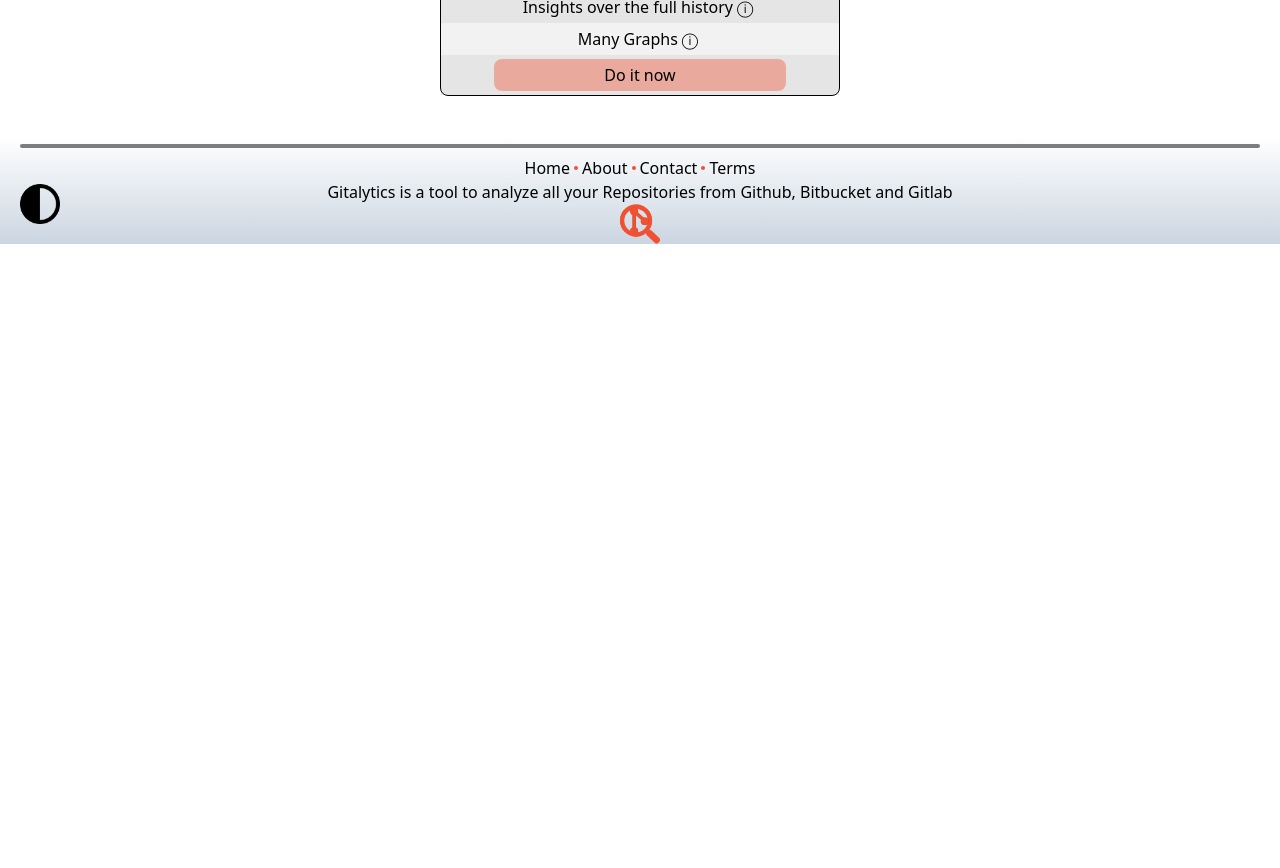
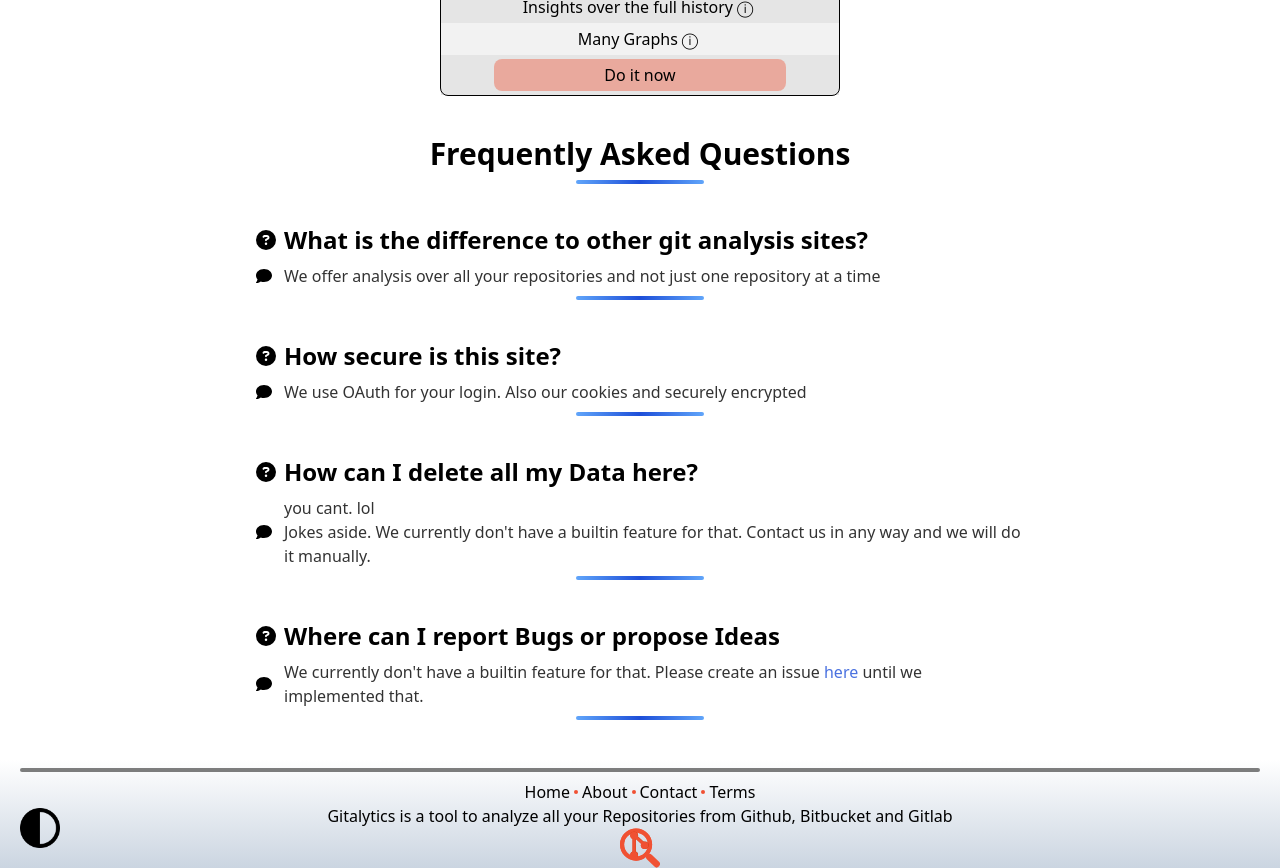
Before and after one commit to Gitalytics-org/gitalytics.org, a React (Vite) app in the folder src/frontend/: page /#/ in a window 1280 px wide. Shown: the part 1400-2268 px from the top of the page. Before the commit the page ends 1644 px from the top, so only its background shows below. Built offline with nearby package versions, Linux system fonts and the light colour scheme; no server answers.

Commit message:
added FAQ-Section on the homepage

```diff
--- a/src/frontend/package.json
+++ b/src/frontend/package.json
@@ -4,6 +4,7 @@
   "version": "0.0.0",
   "type": "module",
   "scripts": {
+    "start": "vite --strictPort --port 8000 --cors",
     "dev": "vite build --outDir ../backend/api/web-ui --emptyOutDir --watch",
     "build": "tsc && vite build --outDir ../backend/api/web-ui --emptyOutDir",
     "preview": "vite preview",
--- a/src/frontend/src/components/Footer.tsx
+++ b/src/frontend/src/components/Footer.tsx
@@ -26,6 +26,10 @@
         <Link to="/" className="hover:underline">
             Home
         </Link>
+        {/* <Dot />
+        <Link to={{pathname: "/", hash: "faq"}} className="hover:underline">
+            FAQ
+        </Link> */}
         <Dot />
         <Link to="/about" className="hover:underline">
             About
--- /dev/null
+++ b/src/frontend/src/pages/landingpage/faq/faqlist.tsx
@@ -0,0 +1,30 @@
+import type { PropsWithChildren } from "react";
+
+
+const Link = ({href, children}: PropsWithChildren<{ href: string }>) => <a className="text-blue-700 dark:text-blue-400 hover:underline" href={href}>{children}</a>;
+
+
+export const FAQList: Array<{question: string, answer: string | JSX.Element}> = [
+    {
+        question: "What is the difference to other git analysis sites?",
+        answer: "We offer analysis over all your repositories and not just one repository at a time",
+    },
+    {
+        question: "How secure is this site?",
+        answer: "We use OAuth for your login. Also our cookies and securely encrypted",
+    },
+    {
+        question: "How can I delete all my Data here?",
+        answer: <>
+            you cant. lol <br/>
+            Jokes aside. We currently don&apos;t have a builtin feature for that. Contact us in any way and we will do it manually.
+        </>,
+    },
+    {
+        question: "Where can I report Bugs or propose Ideas",
+        answer: <>
+            We currently don&apos;t have a builtin feature for that.
+            Please create an issue <Link href="https://github.com/konstantinlob/gitalytics.org/issues/new/choose">here</Link> until we implemented that.
+        </>,
+    },
+];
--- /dev/null
+++ b/src/frontend/src/pages/landingpage/faq/index.tsx
@@ -0,0 +1,40 @@
+import { FAQList } from "./faqlist";
+import QuestionIconSrc from "./icons/question.svg";
+import AnswerIconSrc from "./icons/answer.svg";
+
+
+export default function FAQSection() {
+    return <div className="flex flex-col gap-10" id="faq">
+        <div className="flex flex-col gap-2">
+            <h2 className="text-3xl font-bold select-none text-center">
+                Frequently Asked Questions
+            </h2>
+            <SeparatorLine />
+        </div>
+        {FAQList.map((faq, key) => <div className="grid grid-cols-[auto,1fr] gap-2 w-full max-w-3xl mx-auto" key={key}>
+            <QuestionIcon />
+            <h3 className="text-2xl font-bold">
+                {faq.question}
+            </h3>
+            <AnswerIcon />
+            <p className="opacity-80">
+                {faq.answer}
+            </p>
+            <SeparatorLine />
+        </div>)}
+    </div>;
+}
+
+
+function SeparatorLine() {
+    return <div className="h-1 w-32 from-blue-400 via-blue-700 to-blue-400 bg-gradient-to-r mx-auto col-span-2 rounded-full" />;
+}
+
+
+function QuestionIcon() {
+    return <img className="h-5 inline dark:invert select-none my-auto" src={QuestionIconSrc} alt="" />;
+}
+
+function AnswerIcon() {
+    return <img className="h-4 inline dark:invert select-none my-auto" src={AnswerIconSrc} alt="" />;
+}
--- a/src/frontend/src/pages/landingpage/index.tsx
+++ b/src/frontend/src/pages/landingpage/index.tsx
@@ -1,5 +1,6 @@
 import Footer from "~/components/Footer";
 import BigWelcome from "./BigWelcome";
+import FAQSection from "./faq";
 import Pricing from "./Pricing";
 import WhatIsThis from "./WhatIsThis";
 
@@ -9,6 +10,7 @@
         <BigWelcome />
         <WhatIsThis />
         <Pricing />
+        <FAQSection />
         <Footer />
     </div>;
 }
```
Also changed, not shown: src/frontend/src/pages/landingpage/faq/icons/answer.svg (added), src/frontend/src/pages/landingpage/faq/icons/question.svg (added).
